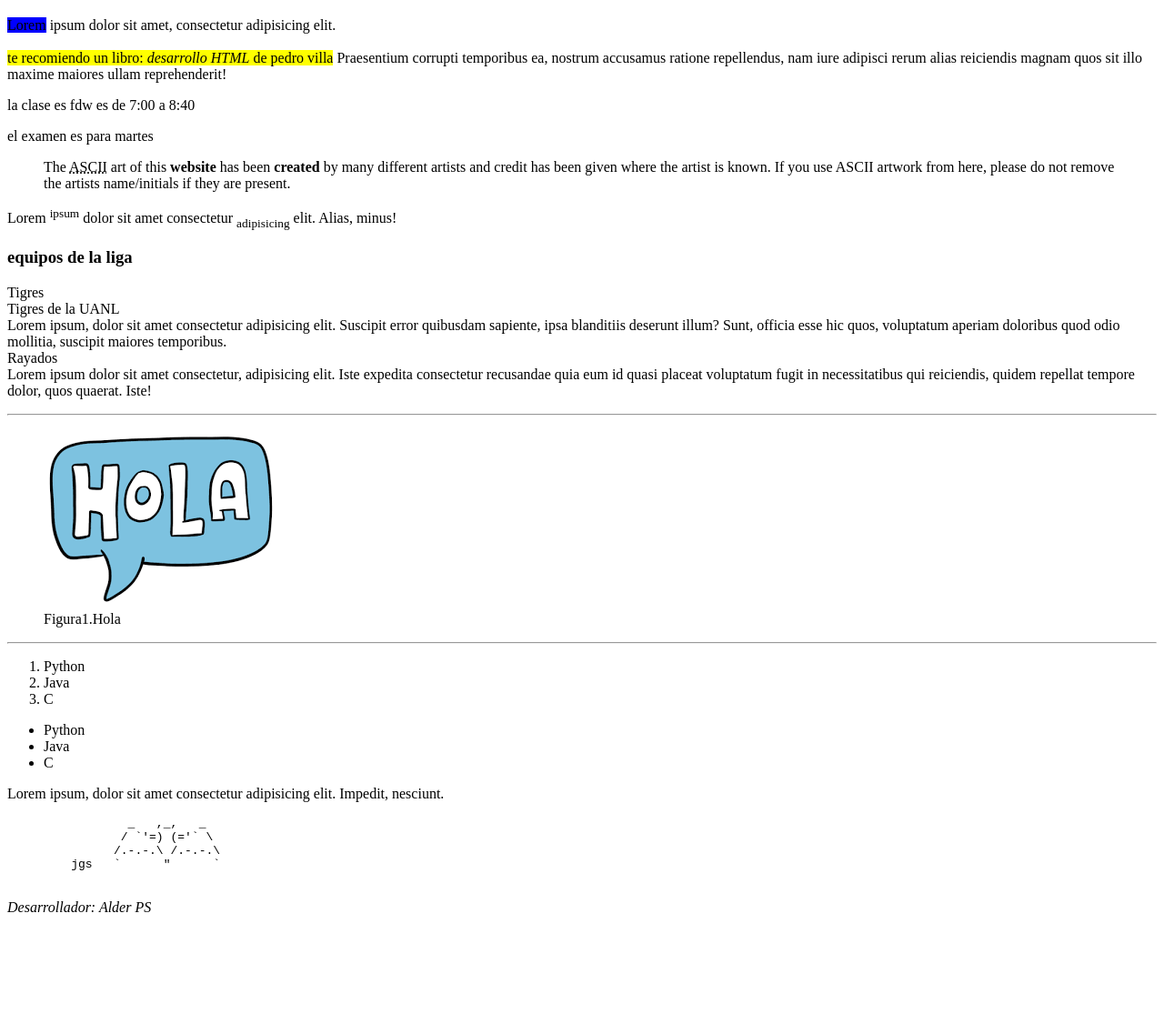
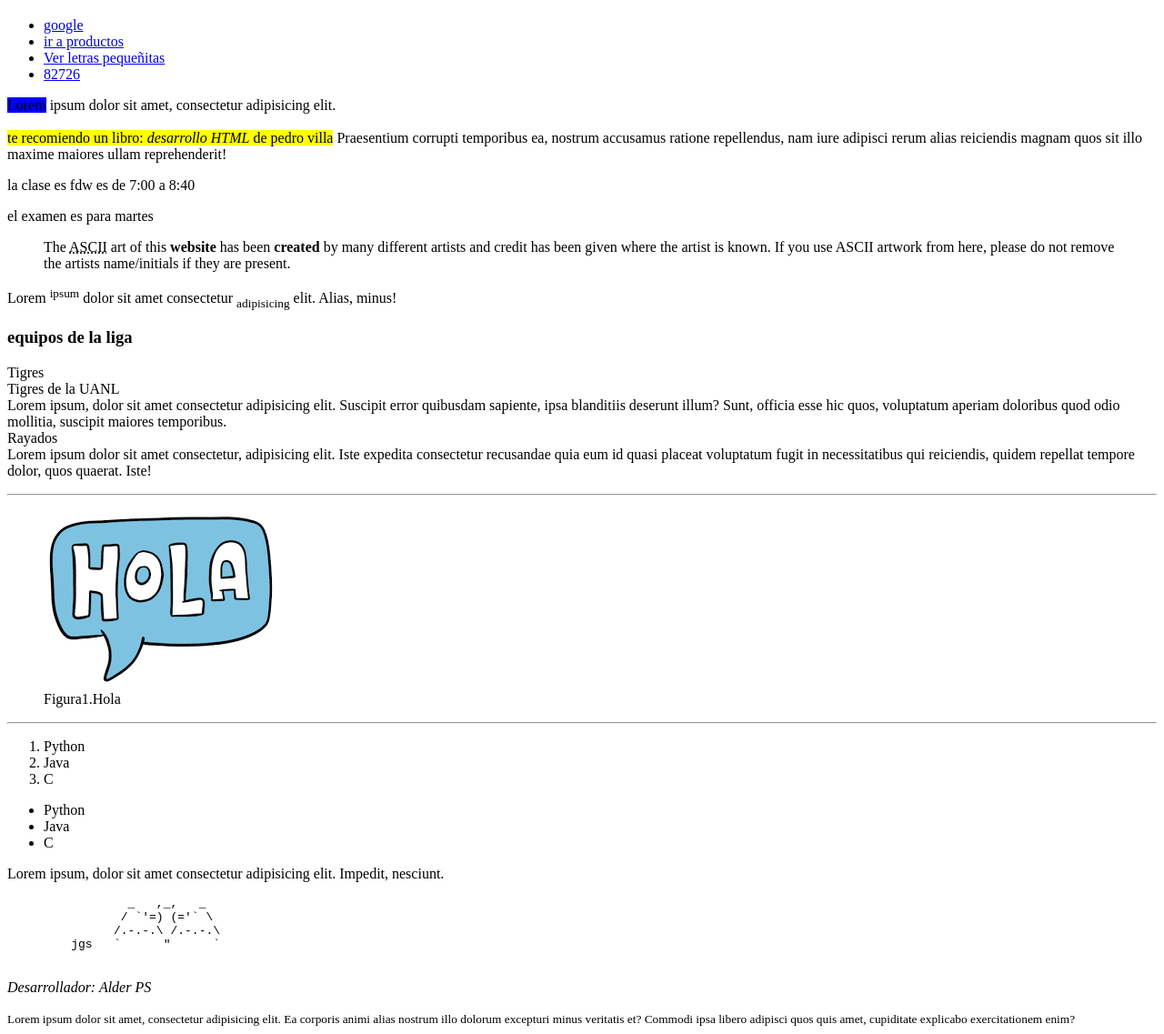
Before and after one commit to AlderPortillo/w529feb, a plain HTML site: page index.html in a window 1280 px wide. Shown: the part 61-1198 px from the top of the page at 91% size. Before the commit the page ends 1084 px from the top, so only its background shows below. Drawn offline with Linux system fonts and the light colour scheme.

Commit message:
add links

```diff
--- a/index.html
+++ b/index.html
@@ -11,6 +11,17 @@
     <header>
         <h1>HTML-Elementos de agrupacion</h1>
         <nav>
+            <ul>
+                <!--link normal-->
+                <li><a href="https://www.google.com">google</a></li>
+                <!--link hacia una pagina dentro de tu sitio-->
+                <li><a href="productos.html">ir a productos</a></li>
+                <!--link hacia una parte del documento-->
+                <li><a href="#letras">Ver letras pequeñitas</a></li>
+                <!--link del telefono-->
+                <li><a href="tel:82726">82726</a></li>
+            </ul>
+
 
         </nav>
 
@@ -18,7 +29,7 @@
     <!--contenido-->
     <main>
         <article>
-            <p> <span style="background-color: blue;"> Lorem</span>  ipsum dolor sit amet, consectetur adipisicing elit.  <br><br> <mark>te recomiendo un libro: <cite>desarrollo HTML</cite>  de pedro villa</mark>  Praesentium corrupti temporibus ea, nostrum accusamus ratione repellendus, nam iure adipisci rerum alias reiciendis magnam quos sit illo maxime maiores ullam reprehenderit!</p>
+            <p> <span style="background-color: blue;"> Lorem</span>  ipsum dolor sit amet, consectetur adipisicing elit.  <br /><br> <mark>te recomiendo un libro: <cite>desarrollo HTML</cite>  de pedro villa</mark>  Praesentium corrupti temporibus ea, nostrum accusamus ratione repellendus, nam iure adipisci rerum alias reiciendis magnam quos sit illo maxime maiores ullam reprehenderit!</p>
             <p>la clase es fdw es de <time>7:00</time> a <time>8:40</time> </p>
             <p>el examen es para <time datetime="2022-03-23 9:00">martes</time></p>
             <!--bloque para citas-->
@@ -78,6 +89,7 @@
         <address>
             <p>Desarrollador: Alder PS</p>
         </address>
+        <small id="letras">Lorem ipsum dolor sit amet, consectetur adipisicing elit. Ea corporis animi alias nostrum illo dolorum excepturi minus veritatis et? Commodi ipsa libero adipisci quos quis amet, cupiditate explicabo exercitationem enim?</small>
 
     </footer>
 </body>
```
Also changed, not shown: productos.html (added, +12 -0 lines).
